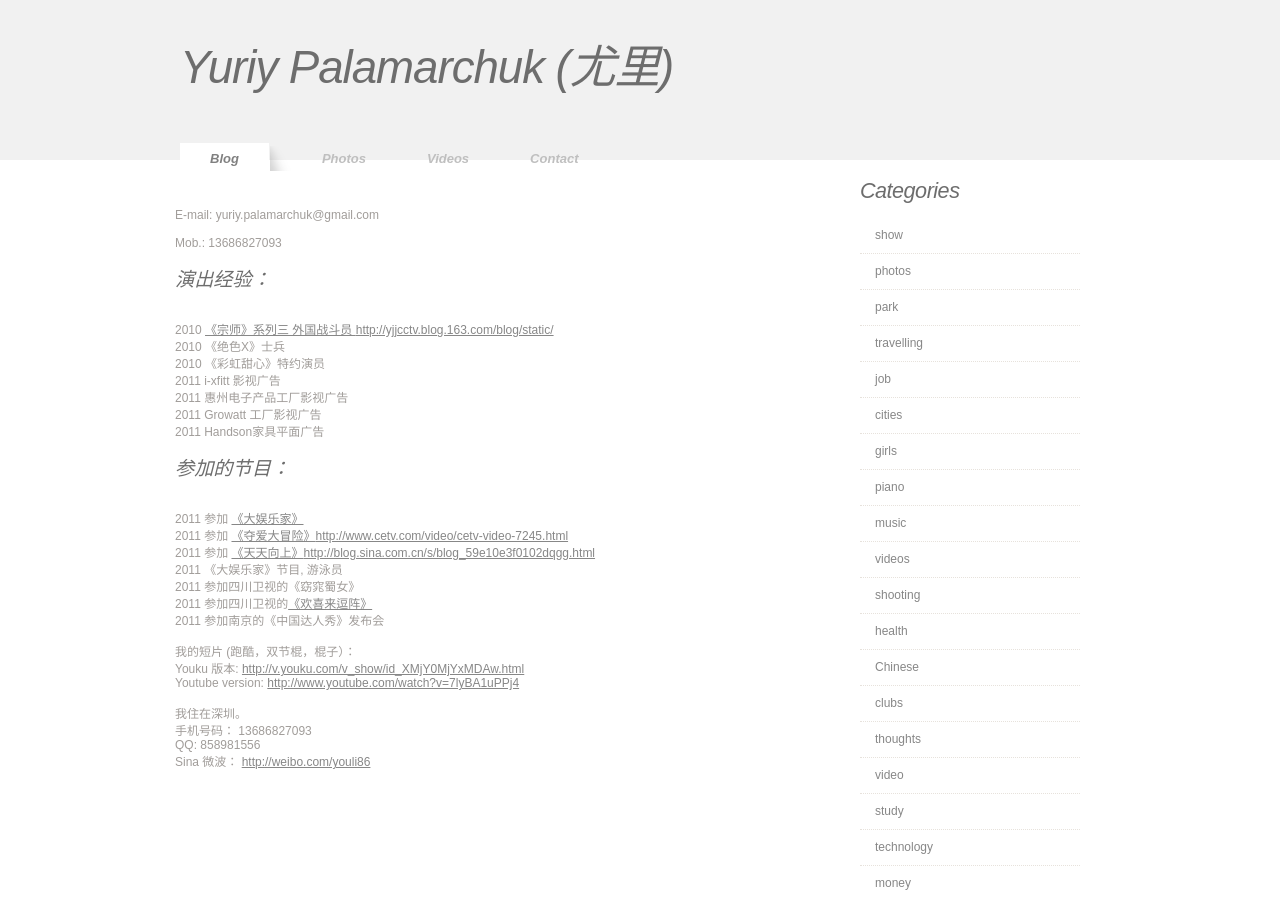
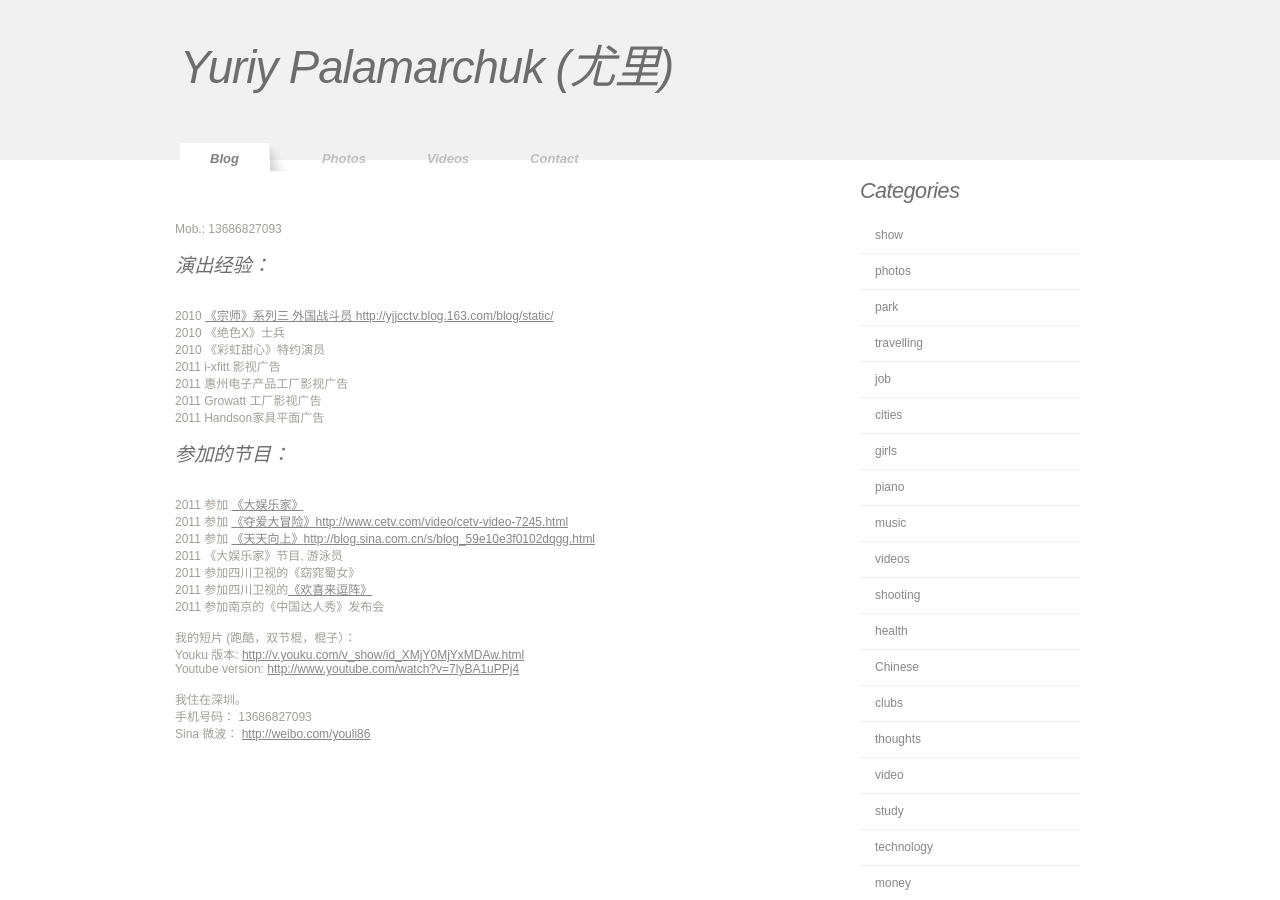
Before and after one commit to iurii/iurii.github.com, a Jekyll site: the page built from about.html, in a window 1280 px wide and 900 px high. Built offline with Jekyll 4.4.1, drawn with Linux system fonts in a browser that asks for light colours; comment, search, counter and statistics services are not loaded.

Commit message:
QQ and email deleted

```diff
--- a/about.html
+++ b/about.html
@@ -7,7 +7,7 @@ title: Yuriy Palamarchuk
 <br />
  <div style="width: 600px; margin-left: auto ; margin-right: auto ;">
 <br />
-E-mail: yuriy.palamarchuk@gmail.com <br /><br />
+<br />
 Mob.: 13686827093<br />
 <br />
 <h3>演出经验：</h3><br /><br />
@@ -35,7 +35,6 @@ Youtube version: <a href="http://www.youtube.com/watch?v=7lyBA1uPPj4">http://www
 <br />
 我住在深圳。<br />
 手机号码： 13686827093<br />
-QQ: 858981556<br />
 Sina 微波： <a href="http://weibo.com/youli86">http://weibo.com/youli86</a><br />
 <br />
 
```
